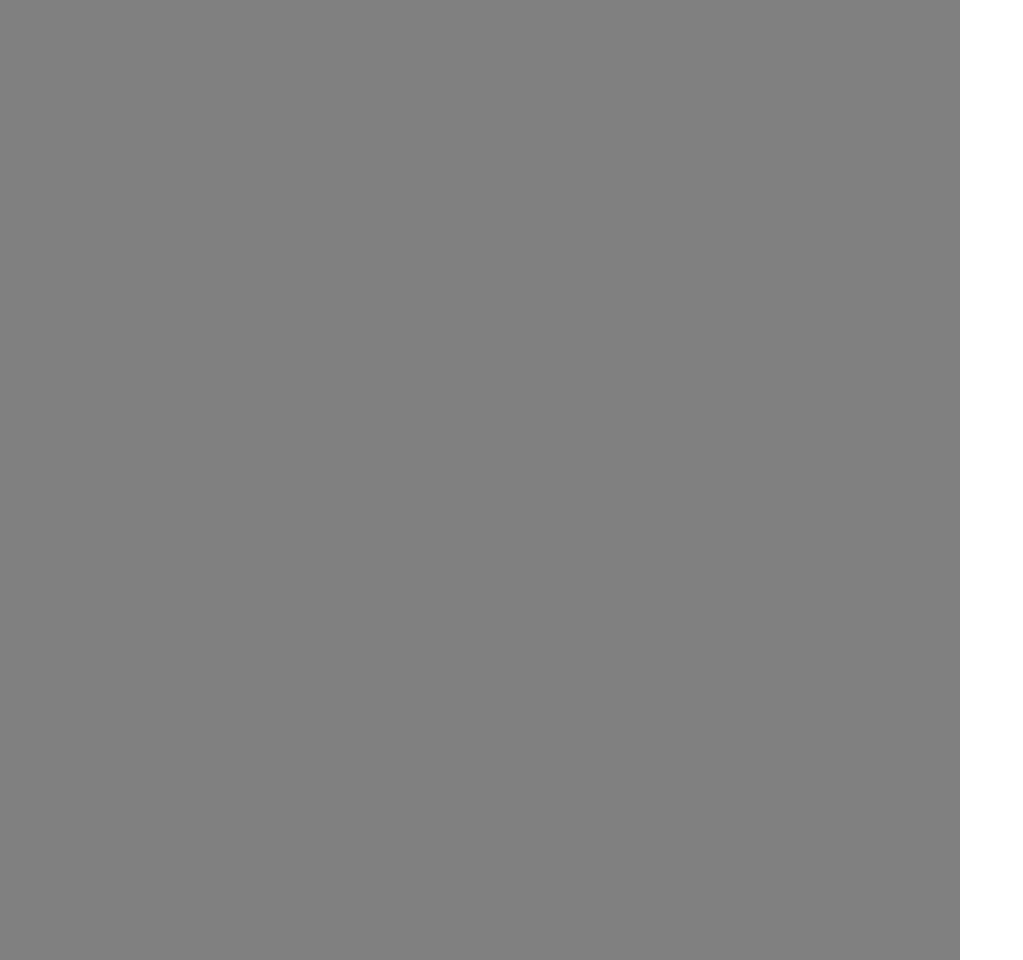
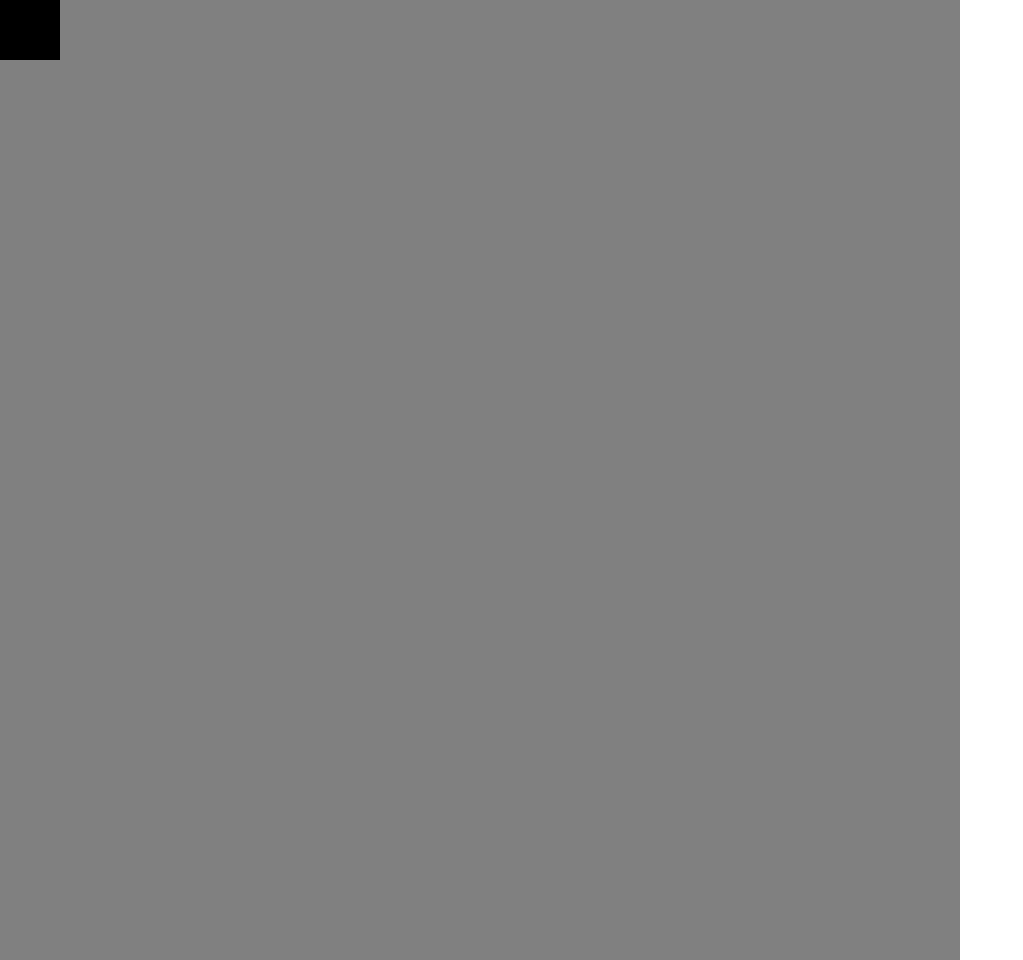
Before and after one commit to moonie1077/EtchASketch, a plain HTML site: page index.html in a window 1280 px wide. Shown: the whole page, without its empty margins (0-1023 px from the left). Drawn offline with Linux system fonts and the light colour scheme.

Commit message:
MouseOver coloring/keybard removal added

```diff
--- a/script.js
+++ b/script.js
@@ -13,3 +13,16 @@ for (let i= 0; i<16; i++) {
       row.appendChild(pixel);
       }
   }
+
+const pixels = document.querySelectorAll(".pixel")
+pixels.forEach((boxItem) => {
+    boxItem.addEventListener("mouseover",
+    function() {boxItem.classList.add('pixelColored')});
+});
+console.log(pixels);
+document.addEventListener("keydown",(event) => {
+console.log(event);
+if (event.shiftkey = true)
+    {pixels.forEach((boxItem) => {
+    {boxItem.classList.remove('pixelColored')}});}
+} );
--- a/style.css
+++ b/style.css
@@ -3,6 +3,9 @@ height: 60px;
 width: 60px;
 background:gray;
 padding: 0px;
+}
+.pixelColored{
+background:black;
 }
 
 .container{
@@ -12,8 +15,8 @@ height: 960px;
 padding: 0px;
 margin: 0px;
 flex-direction: column;
+}
 
-}
 .row{
 display:flex;
 height: 60px;
```
